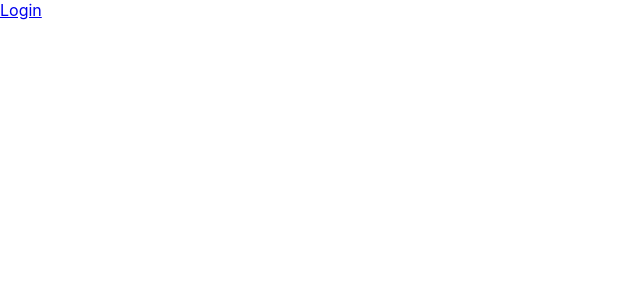
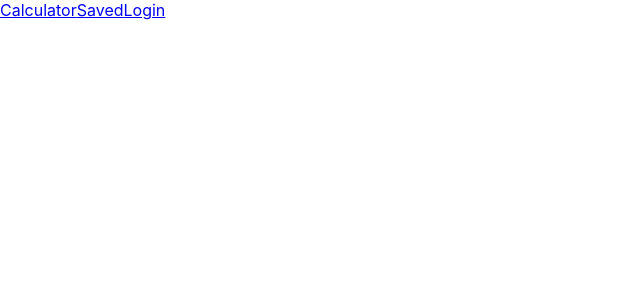
Before and after one commit to gacha-chance/Gacha-Front-End, a React (Create React App) app: page / in a window 1280 px wide. Shown: the top 300 px of the page, without its empty margins (0-640 px from the left). Built offline with nearby package versions, Linux system fonts and the light colour scheme.

Commit message:
Added links.

```diff
--- a/src/App.js
+++ b/src/App.js
@@ -9,6 +9,8 @@ import { PrivateRoute } from './components/PrivateRoute'
 function App() {
   return (
     <div className="App">
+      <Link to="/calc">Calculator</Link>
+      <Link to="/saved">Saved</Link>
       <Link to="/login">Login</Link>
       <Route path="/login" component={Forms} />
       <Route path="/calc" component={Calculator} />
```
